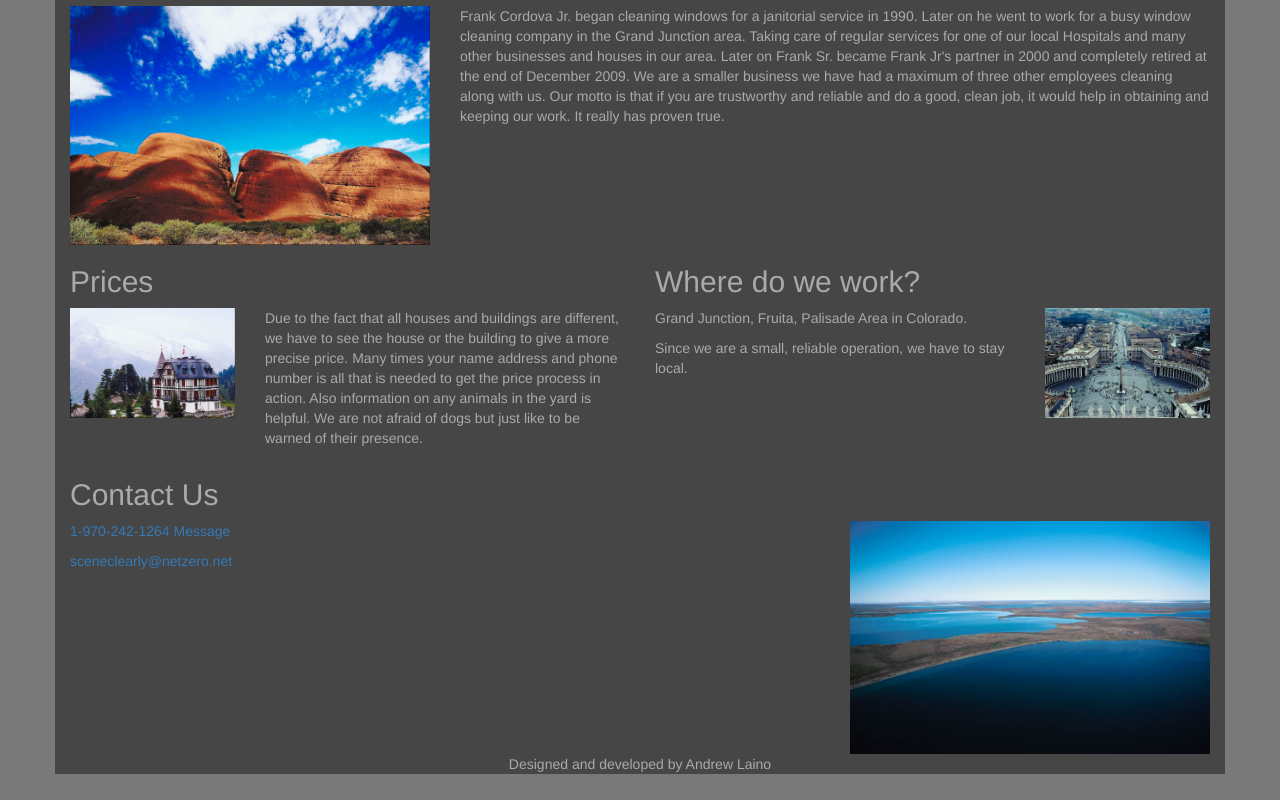
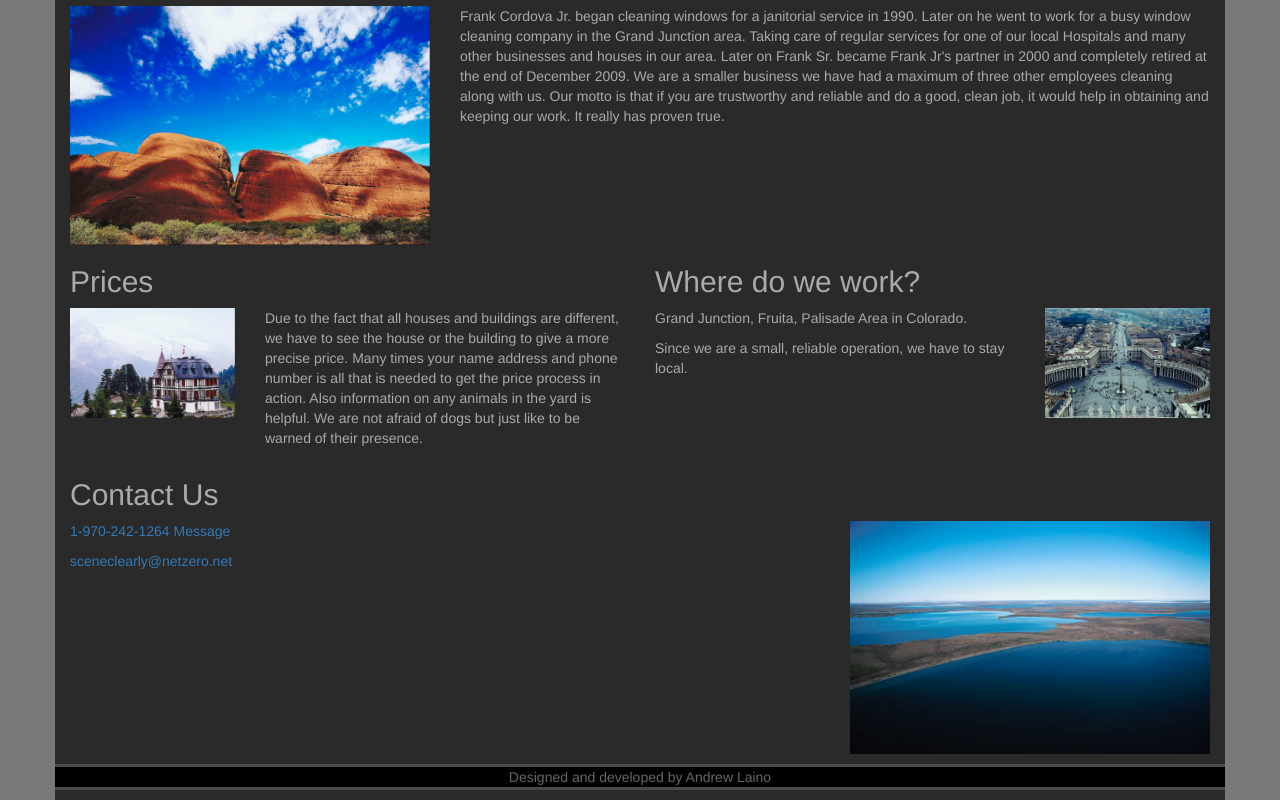
Before and after one commit to akl2k7/SceneClearly, a plain HTML site: page index.html in a window 1280 px wide. Shown: the part 827-1627 px from the top of the page. Before the commit the page ends 1601 px from the top, so only its background shows below. Drawn offline with Linux system fonts and the light colour scheme.

Commit message:
Change footer
I changed the footer, coloring it and giving it a small border on the top and bottom

```diff
--- a/css/style.scss
+++ b/css/style.scss
@@ -41,7 +41,7 @@ nav{
 // Variables for body background
 $bodyBackground: #797979;
 $bodyFont: #aba9a9;
-$containerBackground: #464646;
+$containerBackground: #2a2a2a;
 
 body {
 	background-color: $bodyBackground;
@@ -51,3 +51,22 @@ body {
 		color: $bodyFont;
 	}
 }
+
+// The Footer
+$footerColor: #666666;
+$footerBackground: #000000;
+$footerBorder: #494949;
+
+footer {
+	background-color: $footerBackground;
+	color: $footerColor;
+	border-top-style: solid;
+	border-bottom-style: solid;
+	border-color: $footerBorder;
+	margin-left: -15px;
+	margin-right: -15px;
+	margin-top: 10px;
+	margin-bottom: 10px;
+	padding-left: 15px;
+	padding-right: 15px;
+}
```
Also changed, not shown: css/style.css, 1 other file.
